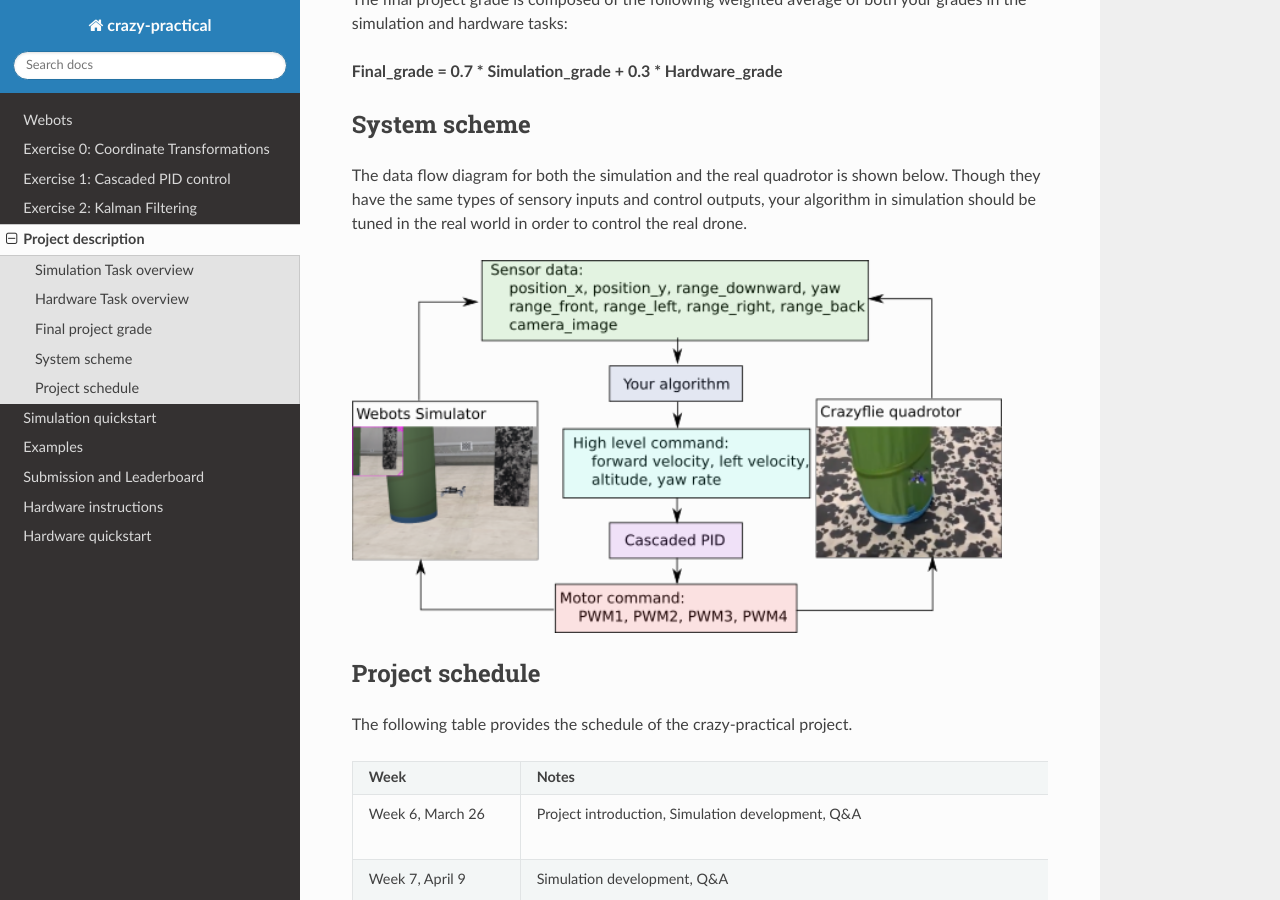
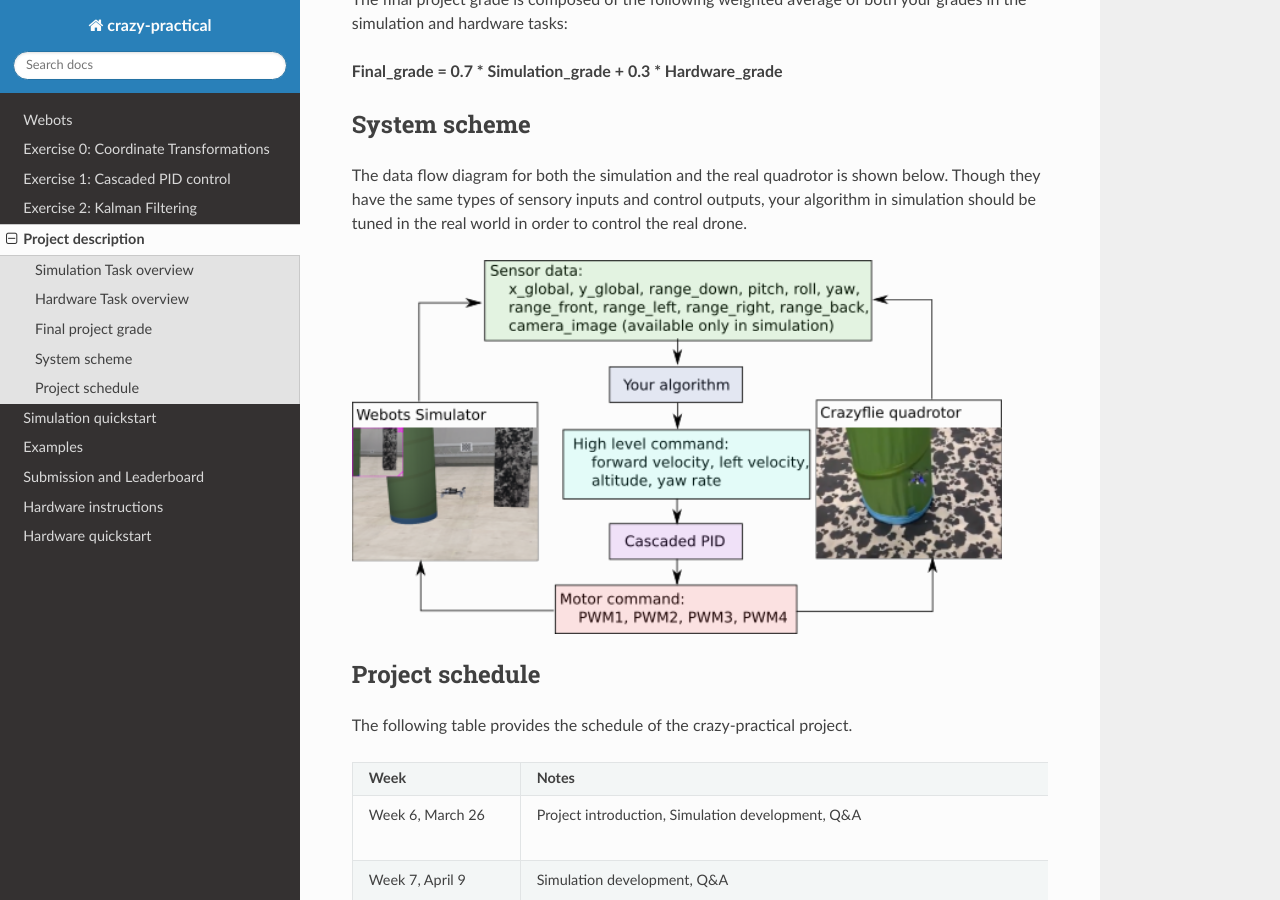
Before and after one commit to lis-epfl/micro-502, a Sphinx documentation site: the page built from docs/assignment/project_description.rst, in a window 1280 px wide and 900 px high, scrolled down 3523 px. Built offline with Sphinx 7.4.7 and the Read the Docs theme 2.0.0, drawn with Linux system fonts in a browser that asks for light colours.

Commit message:
Documentation updates

```diff
--- a/docs/assignment/hardware_quickstart.rst
+++ b/docs/assignment/hardware_quickstart.rst
@@ -96,4 +96,5 @@ Please ensure that you place the drone on the ground before testing this example
 Additionally, it is recommended to take off from a white part of the ground for best performance.
 
 These two examples are sufficient for finishing the task. Additional examples can be found at `Crazyflie Python library examples <https://github.com/bitcraze/crazyflie-lib-python/tree/master/examples>`_.
+
 Note that a timer is implemented in these examples that automatically disconnects the Crazyflie after 50 seconds. To change this cutoff time, modify the value in line 103.
--- a/docs/assignment/project_description.rst
+++ b/docs/assignment/project_description.rst
@@ -91,7 +91,7 @@ System scheme
 The data flow diagram for both the simulation and the real quadrotor is shown below.
 Though they have the same types of sensory inputs and control outputs, your algorithm in simulation should be tuned in the real world in order to control the real drone.
 
-.. image:: sim2real.png
+.. image:: sim2real_edit_new.png
   :width: 650
   :alt: sim2real
 
```
